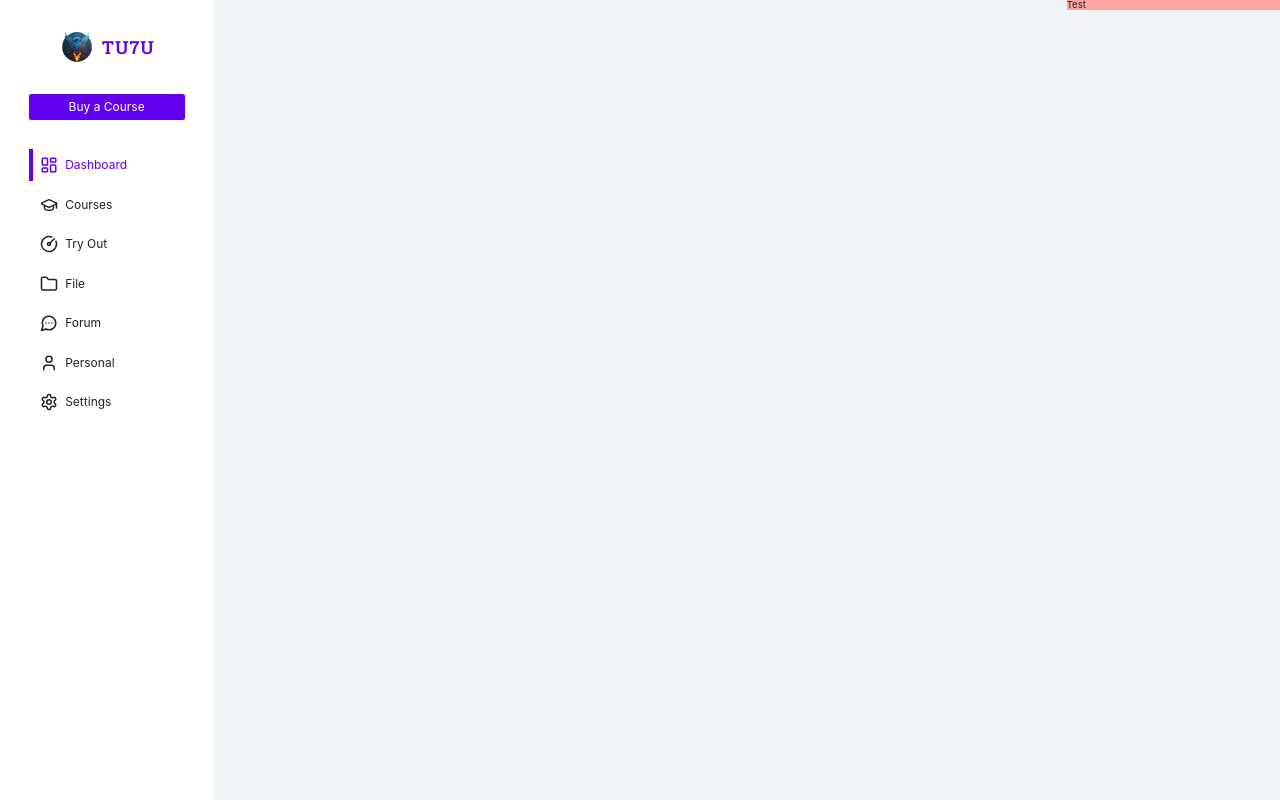
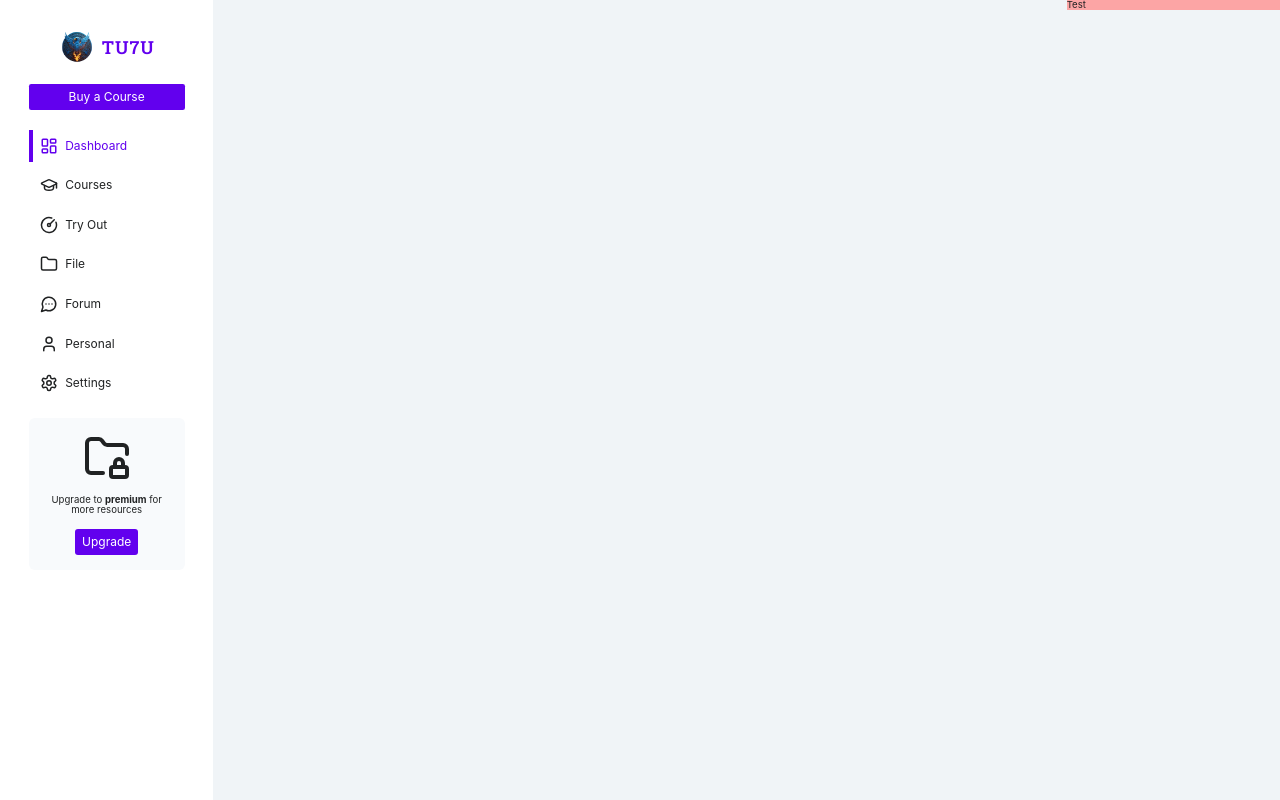
Before and after one commit to rfnasution01/Tutor-Maju, a React (Vite) app: page /app in a window 1280 px wide. Built offline with nearby package versions, Linux system fonts and the light colour scheme; a small style sheet from the web is missing.

Commit message:
feat: slicing app layout adding upgrade plan

```diff
--- a/src/features/aside-app/aside-navigation.tsx
+++ b/src/features/aside-app/aside-navigation.tsx
@@ -1,10 +1,11 @@
 import { Button } from '@/components/Button'
 import { HeaderWithLogo } from '@/components/HeaderLogo'
 import { MappingNavigation } from './mapping-nav'
+import { UpgradePlan } from './upgrade-plan'
 
 export function AsideNavigationApp() {
   return (
-    <div className="flex h-full flex-col gap-y-48 bg-white p-48">
+    <div className="scrollbar flex h-full flex-col gap-y-32 overflow-y-scroll bg-white p-48">
       <HeaderWithLogo
         title="Tu7u"
         logo="/img/logo.png"
@@ -18,6 +19,7 @@ export function AsideNavigationApp() {
         rounded="rounded-md"
       />
       <MappingNavigation />
+      <UpgradePlan />
     </div>
   )
 }
--- a/src/features/aside-app/index.ts
+++ b/src/features/aside-app/index.ts
@@ -1,3 +1,4 @@
 export * from './aside-navigation'
 export * from './aside-progress'
 export * from './mapping-nav'
+export * from './upgrade-plan'
--- /dev/null
+++ b/src/features/aside-app/upgrade-plan.tsx
@@ -0,0 +1,23 @@
+import { Button } from '@/components/Button'
+import { FolderLock } from 'lucide-react'
+
+export function UpgradePlan() {
+  return (
+    <div className="flex flex-col items-center gap-y-24 rounded-2xl bg-slate-50 p-24">
+      <span>
+        <FolderLock size={48} />
+      </span>
+      <p className="text-center">
+        Upgrade to <span className="font-bold">premium</span> for more resources
+      </p>
+      <Button
+        variant="solid"
+        bgColor="bg-primary"
+        textColor="text-white"
+        rounded="rounded-lg"
+        child="Upgrade"
+        classes="text-[1.6rem]"
+      />
+    </div>
+  )
+}
--- a/src/features/layout/app-layout.tsx
+++ b/src/features/layout/app-layout.tsx
@@ -3,8 +3,8 @@ import { AsideNavigationApp, AsideProgressApp } from '../aside-app'
 
 export default function AppLayout() {
   return (
-    <main className="scrollbar grid h-full grid-cols-12 overflow-scroll">
-      <aside className="col-span-2">
+    <main className="scrollbar overflow-scrol grid h-full grid-cols-12">
+      <aside className="col-span-2 h-screen">
         <AsideNavigationApp />
       </aside>
       <section className="col-span-8">
```
